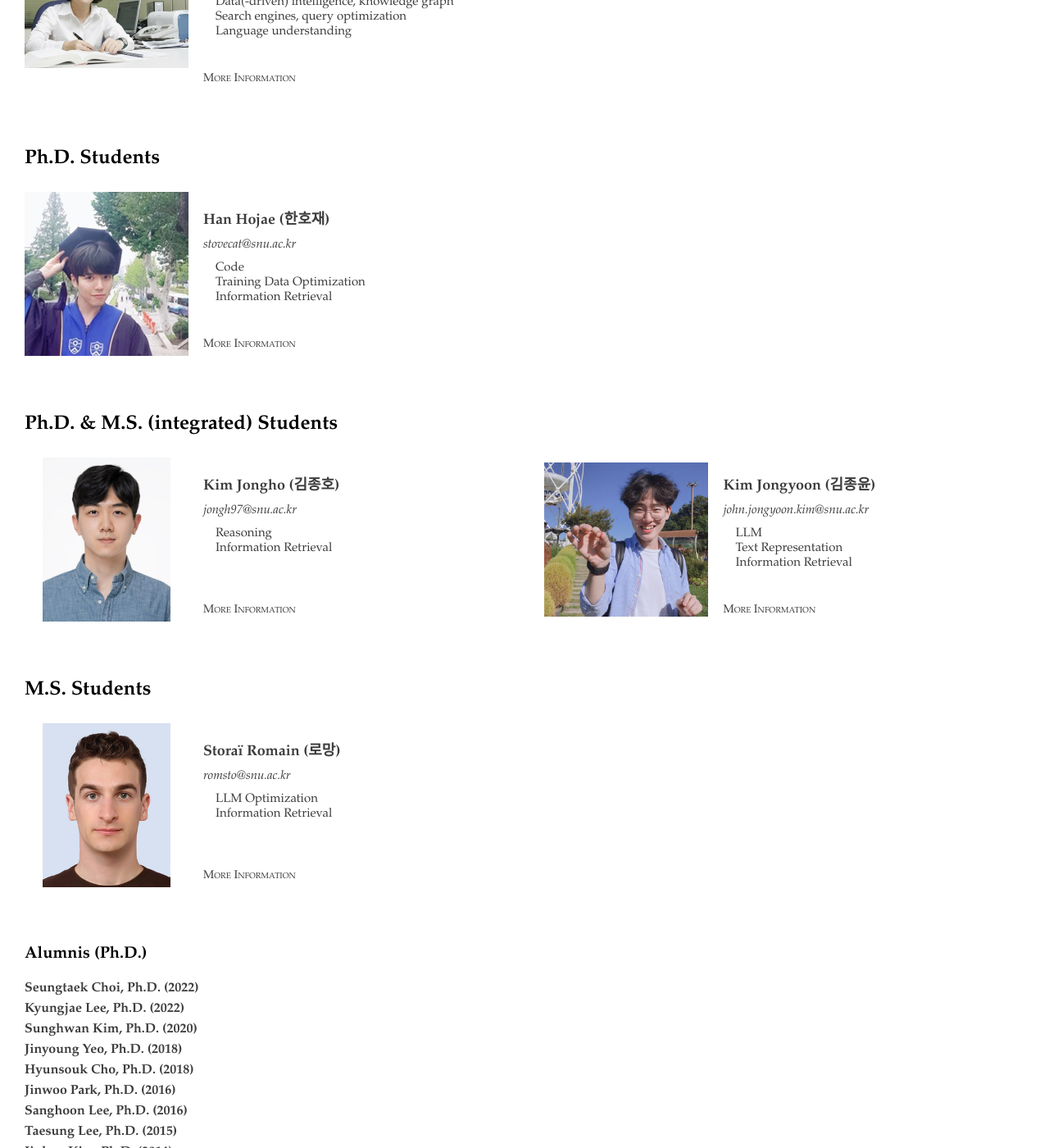
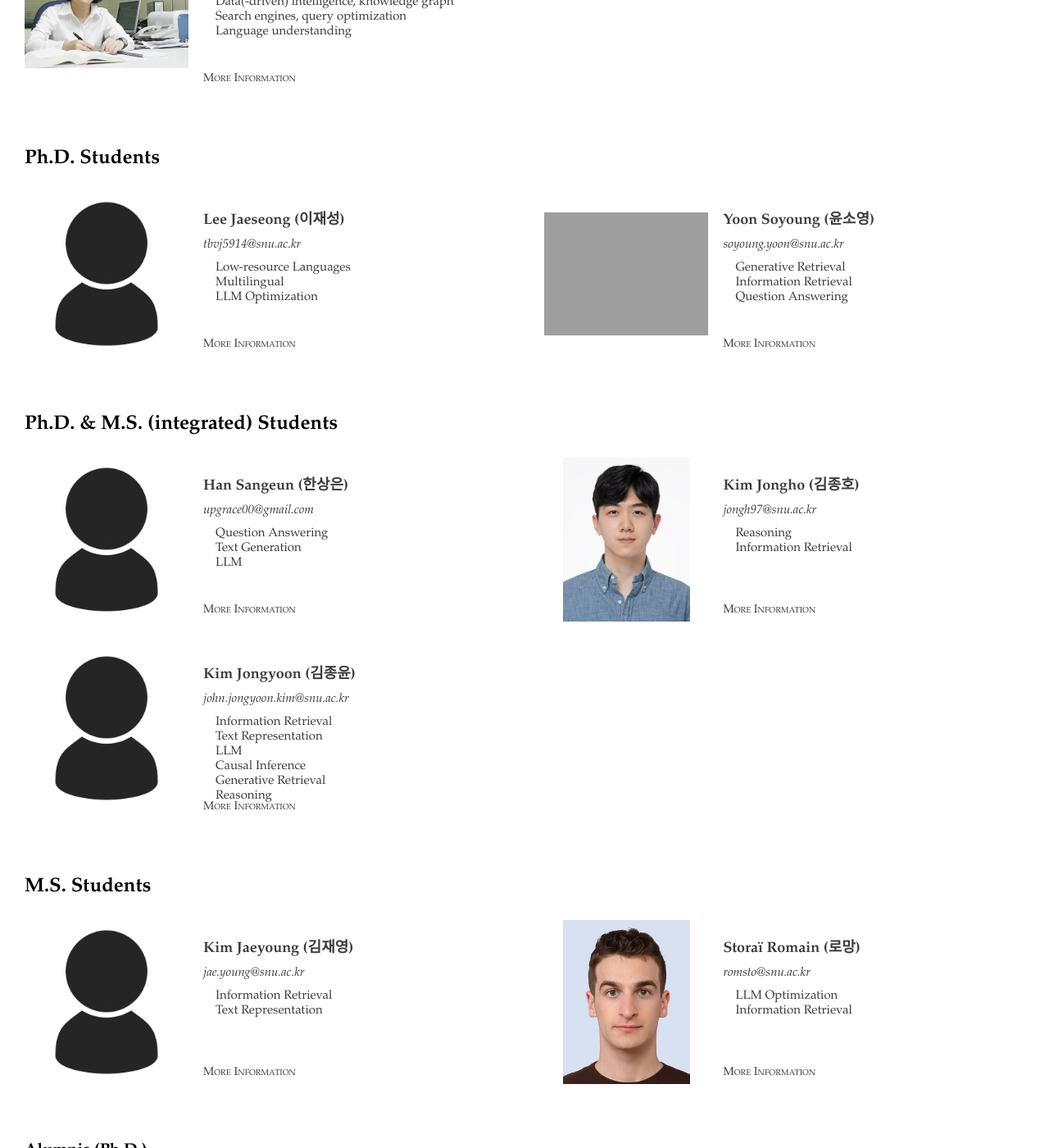
Before and after one commit to ldilab/ldilab.github.io, a Jekyll site: the page built from people.html, in a window 1280 px wide and 1400 px high, scrolled down 412 px. Shown: the whole window at 82% size. Built offline with Jekyll 4.4.1, drawn with Linux system fonts in a browser that asks for light colours.

Commit message:
updated some members

```diff
--- a/_people/hanhj.md
+++ /dev/null
@@ -1,15 +0,0 @@
----
-short_name: hanhj
-name: Han Hojae
-korean_name: 한호재
-position: Ph.D. Student
-department: Department of Computer Science and Engineering
-interests:
- - "Code"
- - "Training Data Optimization"
- - "Information Retrieval"
-education:
- - "to be completed"
-mail: stovecat@snu.ac.kr
-photo: hanhj.jpg
----
--- /dev/null
+++ b/_people/hanse.md
@@ -0,0 +1,16 @@
+---
+short_name: hanse
+name: Han Sangeun
+korean_name: 한상은
+position: Ph.D. & M.S. (integrated) Student
+department: Interdisciplinary Program in Artificial Intelligence
+interests:
+ - "Question Answering"
+ - "Text Generation"
+ - "LLM"
+education:
+ - Ph.D. in Artificial intelligence, Seoul National University, 2022~
+ - B.S. in Computer Science, Yonsei University, 2015~2022
+mail: upgrace00@gmail.com
+photo: nopicture.png
+---
--- /dev/null
+++ b/_people/kimjyoung.md
@@ -0,0 +1,15 @@
+---
+short_name: kimjyoung
+name: Kim Jaeyoung
+korean_name: 김재영
+position: M.S. Student
+department: Interdisciplinary Program in Artificial Intelligence
+interests:
+ - "Information Retrieval"
+ - "Text Representation"
+education:
+ - M.S. in IPAI, Seoul National University, 2024~
+ - B.S. in Computer Science, Korea University, 2017~2022
+mail: jae.young@snu.ac.kr
+photo: nopicture.png
+---
--- /dev/null
+++ b/_people/leejs.md
@@ -0,0 +1,18 @@
+---
+short_name: leejs
+name: Lee Jaeseong
+korean_name: 이재성
+position: Ph.D. Student
+department: Department of Computer Science and Engineering
+interests:
+ - "Low-resource Languages"
+ - "Multilingual"
+ - "LLM Optimization"
+education:
+ - Ph.D. in Computer Science and Engineering, Seoul National University 2021~
+ - M.S. in Computer Science and Engineering, Seoul National University 2019~2021
+ - B.S. in Mathematical Education & Computer Science and Engineering, Seoul National University, 2014~2019
+mail: tbvj5914@snu.ac.kr
+website: thnkinbtfly.github.io
+photo: nopicture.png
+---
--- /dev/null
+++ b/_people/yoonsy.md
@@ -0,0 +1,18 @@
+---
+short_name: yoonsy
+name: Yoon Soyoung
+korean_name: 윤소영
+position: Ph.D. Student
+department: Interdisciplinary Program in Artificial Intelligence
+interests:
+ - "Generative Retrieval"
+ - "Information Retrieval"
+ - "Question Answering"
+education:
+ - Ph.D in Artificial Intelligence, Seoul National University, Fall 2023~
+ - M.S. in Artificial Intelligence, KAIST AI, 2021 ~ 2023
+ - B.S. in Computer Science, KAIST, 2016 ~ 2021
+mail: soyoung.yoon@snu.ac.kr
+website: https://soyoung97.github.io/profile/
+photo: yoonsy.png
+---
```
Also changed, not shown: _people/kimjh.md (+4 -1 lines), _people/kimjy.md (+10 -6 lines), assets/images/people/hanhj.jpg (deleted), assets/images/people/kimjy.jpg (deleted), assets/images/people/nopicture.png (added), assets/images/people/yoonsy.jpeg (added).
